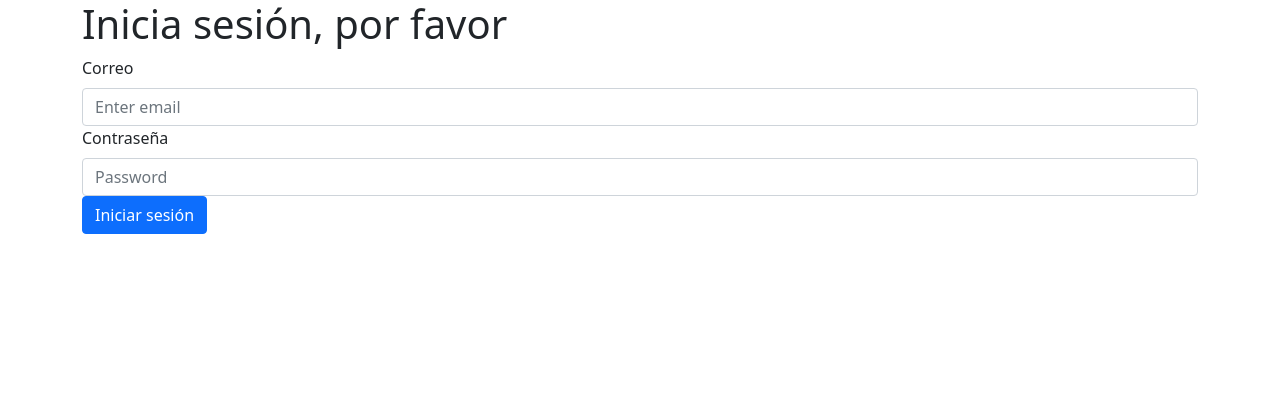
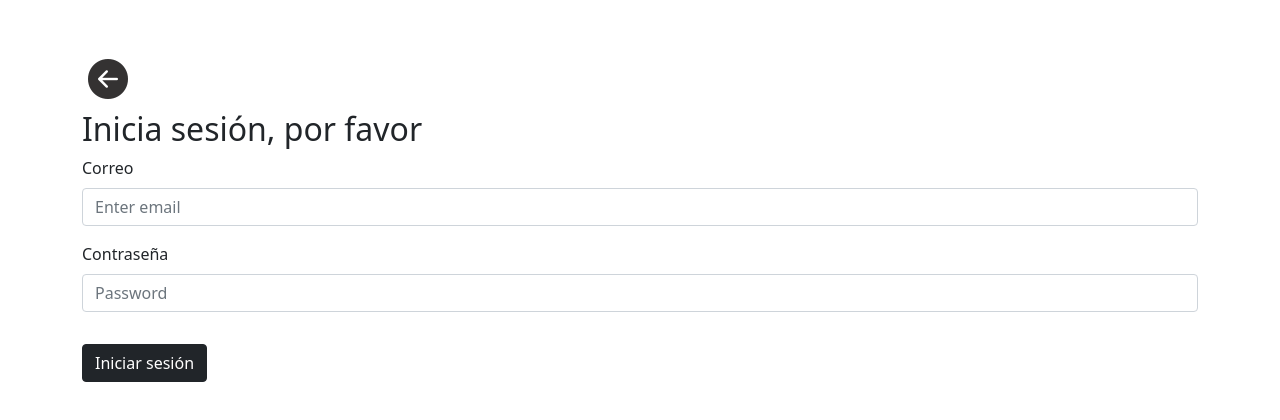
Before and after one commit to escorpion16/app-tesis, a React (Create React App) app: page /admin in a window 1280 px wide. Shown: the top 420 px of the page. Built offline with nearby package versions, Linux system fonts and the light colour scheme; no server answers.

Commit message:
se modificaron estilos para index.module.css y login.module.css

```diff
--- a/src/pages/Index.js
+++ b/src/pages/Index.js
@@ -19,7 +19,7 @@ function Index() {
           Iniciar sesión
         </button>
       </div>
-      <h2 className={styles.title}>Estado:</h2>
+      <h2 className={styles.title}>Buscar estado de su equipo:</h2>
       <div className={styles.buttonSearch}>
         <input
           type="text"
@@ -37,17 +37,17 @@ function Index() {
       </div>
 
       {estatus === null && (
-        <p className={styles.messageError}>
+        <h3 className={styles.messageError}>
           No se encontró el dispositivo, pruebe con otra factura o id.
-        </p>
+        </h3>
       )}
       {(estatus !== null) & (estatus !== undefined) ? (
-        <p className={styles.message}>
+        <h3 className={styles.message}>
           {" "}
           El dispositivo <strong>{estatus.equipo}</strong> de{" "}
           <strong> {estatus.propietario}</strong>, se encuentra en la fase:{" "}
           <strong>{estatus.estado}</strong>
-        </p>
+        </h3>
       ) : null}
     </div>
   );
--- a/src/styles/index.module.css
+++ b/src/styles/index.module.css
@@ -93,7 +93,7 @@
 
 .message,
 .messageError {
-  font-size: larger;
+  font-size: 1.3rem;
   color: #fff;
   z-index: 1;
   width: 50vw;
--- /dev/null
+++ b/src/styles/login.module.css
@@ -0,0 +1,18 @@
+.btnBack {
+  border: none;
+  border-radius: 50%;
+  background: none;
+}
+
+.btnBack i {
+  font-size: 2.5rem;
+  color: #343232;
+}
+
+.formGroup {
+  margin-bottom: 1rem;
+}
+
+.inputBox {
+  width: 28rem;
+}
--- a/src/views/Login.js
+++ b/src/views/Login.js
@@ -1,30 +1,53 @@
 import React from "react";
 import { Container, Form, Button } from "react-bootstrap";
+import { useNavigate } from "react-router-dom";
 import loginEmailPassword from "../functions/loginEmailPassword";
+import styles from "../styles/login.module.css";
 
 function Login() {
   async function submitHandler(e) {
     e.preventDefault();
+
     const correo = document.getElementById("formCorreo").value;
     const contra = e.target.formContra.value;
+
     await loginEmailPassword(correo, contra);
   }
 
+  const navigate = useNavigate();
+
+  const arrowBack = () => {
+    navigate("/");
+  };
+
   return (
-    <Container>
-      <h1>Inicia sesión, por favor</h1>
+    <Container className="mt-5">
+      <button onClick={arrowBack} className={styles.btnBack}>
+        <i className="bi bi-arrow-left-circle-fill"></i>
+      </button>
+      <h2>Inicia sesión, por favor</h2>
       <Form onSubmit={submitHandler}>
-        <Form.Group controlId="formCorreo">
+        <Form.Group controlId="formCorreo" className={styles.formGroup}>
           <Form.Label>Correo</Form.Label>
-          <Form.Control type="email" placeholder="Enter email" />
+          <Form.Control
+            type="email"
+            placeholder="Enter email"
+            className={styles.inputBox}
+            required
+          />
         </Form.Group>
 
-        <Form.Group controlId="formContra">
+        <Form.Group controlId="formContra" className={styles.formGroup}>
           <Form.Label>Contraseña</Form.Label>
-          <Form.Control type="password" placeholder="Password" />
+          <Form.Control
+            type="password"
+            placeholder="Password"
+            className={styles.inputBox}
+            required
+          />
         </Form.Group>
 
-        <Button variant="primary" type="submit">
+        <Button variant="dark" type="submit" className="mt-3">
           Iniciar sesión
         </Button>
       </Form>
```
